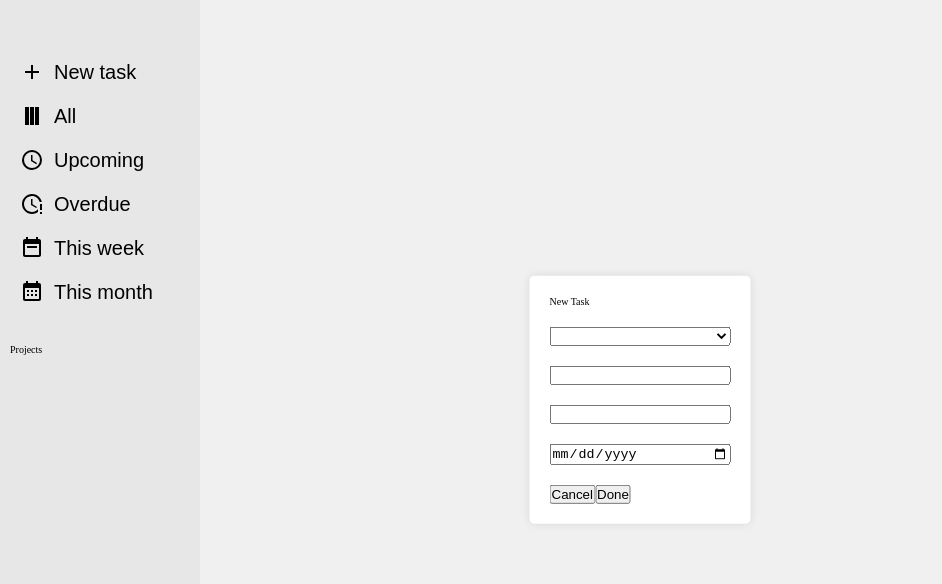
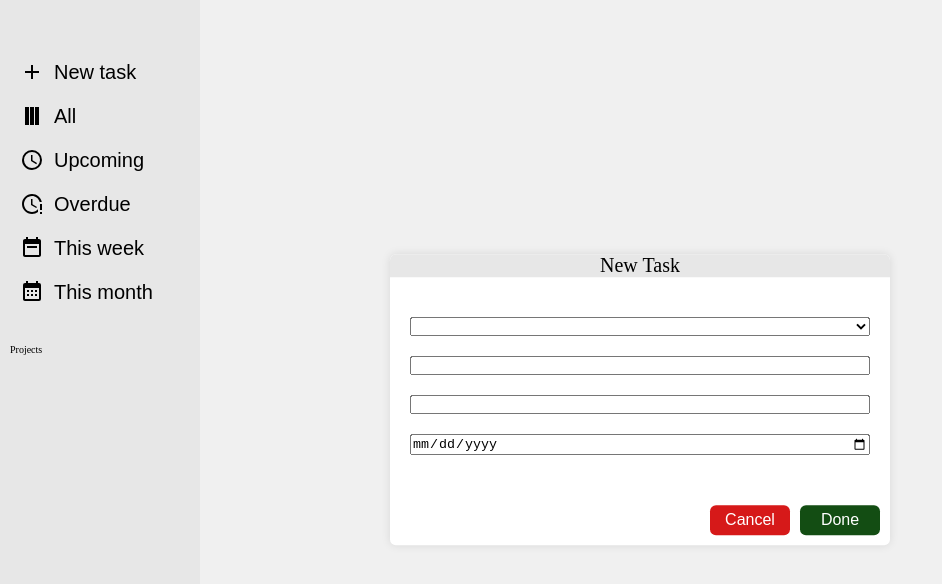
Before and after one commit to Gamwal/top-todo-app, a website built with webpack: page src/index.html in a window 1280 px wide. Both pictures are taken after a click on the button "New task". Shown: the whole page, without its empty margins (0-942 px from the left). Built offline with nearby package versions, Linux system fonts and the light colour scheme.

Commit message:
update styling for popup dialog

```diff
--- a/src/style.css
+++ b/src/style.css
@@ -103,10 +103,11 @@ body {
   top: 50%;
   transform: translate(-50%, -50%);
   background-color: #fff;
-  padding: 20px;
   box-shadow: 0px 0px 10px rgba(0, 0, 0, 0.1);
-  border-radius: 5px;
+  border-radius: var(--border-radius);
   display: none;
+  /* background-color: black; */
+  width: 50rem;
 }
 
 #dialog,
@@ -114,6 +115,43 @@ body {
   display: flex;
   flex-direction: column;
   gap: 2rem;
+}
+
+#dialog-body {
+  padding: 2rem;
+}
+
+#dialog div:first-child {
+  background-color: var(--dark-color);
+  font-size: 2rem;
+  text-align: center;
+  border-top-left-radius: var(--border-radius);
+  border-top-right-radius: var(--border-radius);
+}
+
+#dialog div:last-child {
+  display: flex;
+  gap: 1rem;
+  padding: 1rem;
+  justify-content: flex-end;
+}
+
+#dialog div:last-child button {
+  width: 8rem;
+  height: 3rem;
+  border: none;
+  border-radius: var(--border-radius);
+  font-size: 1.6rem;
+}
+
+#dialog div:last-child button:first-child {
+  background-color: rgb(214, 25, 25);
+  color: #fff;
+}
+
+#dialog div:last-child button:last-child {
+  background-color: rgb(19, 77, 19);
+  color: #fff;
 }
 
 #filters-div button.active-tab {
```
